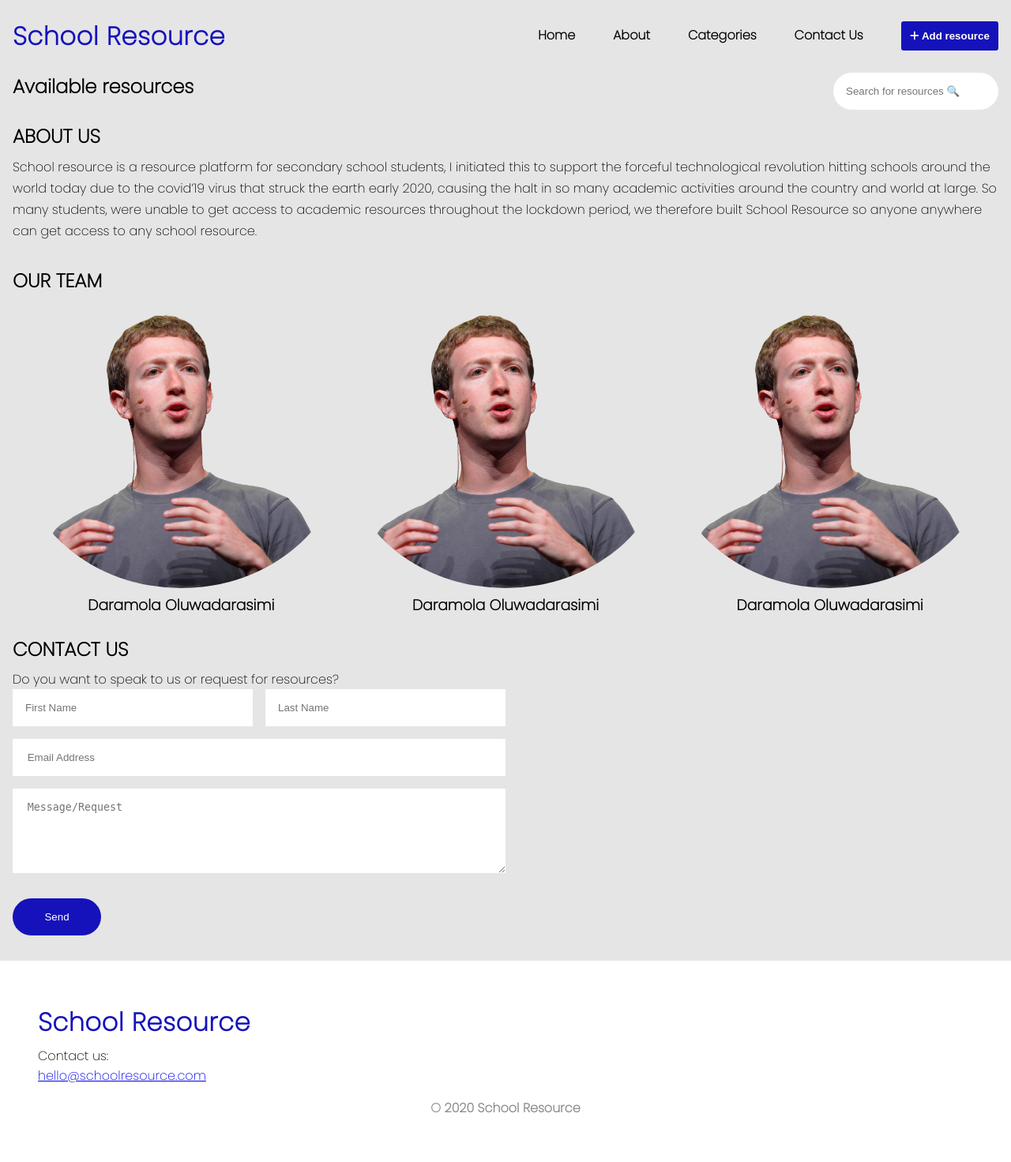
After one commit to Kemmie001/Mtn-project, a PHP site: page /index.html in a window 1280 px wide. The commit adds this page. Shown: the whole page at 79% size. Run offline with PHP 8.4, Linux system fonts and the light colour scheme; some libraries are stand-ins or nearby versions.

Commit message:
Uploaded to heroku

```diff
--- /dev/null
+++ b/index.html
@@ -0,0 +1,136 @@
+<!DOCTYPE html>
+<html lang="en">
+<head>
+    <meta charset="UTF-8">
+    <meta name="viewport" content="width=device-width, initial-scale=1.0">
+    <meta http-equiv="X-UA-Compatible" content="ie=edge">
+    <title>Document</title>
+</head>
+<body>
+    <!DOCTYPE html>
+<html lang="en">
+<head>
+    <meta charset="UTF-8">
+    <meta name="viewport" content="width=device-width, initial-scale=1.0">
+    <meta http-equiv="X-UA-Compatible" content="ie=edge">
+    <link rel="preconnect" href="https://fonts.gstatic.com">
+    <link href="https://fonts.googleapis.com/css2?family=Poppins:wght@200&display=swap" rel="stylesheet">
+    <link rel="stylesheet" href="styles.css">
+    <title>School Resources</title>
+</head>
+<body>
+   <main class="body">
+    <nav>
+        <ul>
+            <li><Span class="logo">School Resource</Span></li>
+            <i class="fas fa-bars small"></i>
+            <ul class="left">
+
+                <li><a href="index.html" class="nav-link">Home</a></li>
+                <li><a href="#about" class="nav-link">About</a></li>
+                <li><a href="category.html" class="nav-link">Categories</a></li>
+                <li><a href="#contact" class="nav-link">Contact Us</a></li>
+             <li>
+                 <button class="left">
+                     <a href="add.html">
+                         <i class="fas fa-plus"></i>
+                         Add resource
+                     </a>
+                 </button>
+             </li>
+         </ul>
+         <div class="show">
+                <li><a href="index.html" class="nav-link">Home</a></li>
+                <li><a href="#about" class="nav-link">About</a></li>
+                <li><a href="category.html" class="nav-link">Categories</a></li>
+                <li><a href="#contact" class="nav-link">Contact Us</a></li>
+             <li>
+                 <button class="left-button">
+                     <a href="add.html">
+                         <i class="fas fa-plus"></i>
+                         Add resource
+                     </a>
+                 </button>
+             </li>
+            </div>
+        </ul>
+    </nav>
+    <section class="home">
+        <div class="flex-large">
+            <h2>Available resources</h2>
+            <form action="" style="margin-left: auto; margin-top: 1rem;">
+                <input style="width: 100%; padding: 1rem; border-radius: 2rem;" type="search" name="search" id="searchbar" placeholder="Search for resources &#128269">
+            </form>
+            <button class="submit" style="display: none;" type="submit" id="send">Send</button>
+        </div>
+        <div class="flex-container">
+        </div>
+    </section>
+    <ul class="book-collection"></ul>
+    <section class="about" id="about">
+        <h2>ABOUT US</h2>
+        <p>School resource is a resource platform for secondary school students, I initiated this to support the forceful
+         technological revolution hitting schools around the world today due to the covid’19 virus that struck the earth
+         early 2020, causing the halt in so many academic activities around the country and world at large. So many students, were unable to get access to academic resources throughout the lockdown period, we
+         therefore built School Resource so anyone anywhere can get access to any school resource.</p>
+         <aside>
+             <h2>OUR TEAM</h2>
+             <div class="container">
+                 <div class="item-1">
+                     <div class="team-img">
+                         <img src="images/mark.png" alt="Team member">
+                     </div>
+                     <h3>Daramola Oluwadarasimi</h3>
+                 </div>
+                 <div class="item-2">
+                     <div class="team-img">
+                         <img src="images/mark.png" alt="Team member">
+                     </div>
+                     <h3>Daramola Oluwadarasimi</h3>
+                 </div>
+                 <div class="item-3">
+                     <div class="team-img">
+                         <img src="images/mark.png" alt="Team member">
+                     </div>
+                     <h3>Daramola Oluwadarasimi</h3>
+                 </div>
+             </div>
+         </aside>
+     </section>
+     <section class="bcontact">
+         <h2>CONTACT US</h2>
+         <p>Do you want to speak to us or request for resources?</p>
+         <form action="">
+            <div class="grid">
+                <div class="name">
+                 <input class="mr-3" type="text" name="firstname" id="" placeholder="First Name">
+                 <input type="text" name="lastname" id="" placeholder="Last Name">
+                </div>
+                 <div>
+                    <input class="block" type="email" name="email" id="" placeholder="Email Address">
+                 </div>
+                 <div><textarea class="block"  name="message" id="" cols="20" rows="5" placeholder="Message/Request"></textarea></div>
+
+             </div>
+             <button type="submit">Send</button>
+         </form>
+           </section>
+
+   </main>
+    <footer>
+        <div>
+            <span class="logo">School Resource</span>
+            <p>Contact us:</p>
+            <a href="mailto:#">hello@schoolresource.com</a>
+            <span class="copy container">&COPY; 2020 School Resource</span>
+        </div>
+
+    </footer>
+</body>
+<script src="https://kit.fontawesome.com/a076d05399.js"></script>
+<script src="https://www.gstatic.com/firebasejs/6.6.0/firebase-app.js"></script>
+<script src="https://www.gstatic.com/firebasejs/6.6.0/firebase-firestore.js"></script>
+<script src="app.js"></script>
+</html>
+</body>
+</html>
--- a/styles.css
+++ b/styles.css
@@ -69,7 +69,7 @@ h2{
 }
 .team-img{
     border-radius: 50%;
-    width: 50%;
+    /* width: 50%; */
     margin: auto;
 }
 
```
